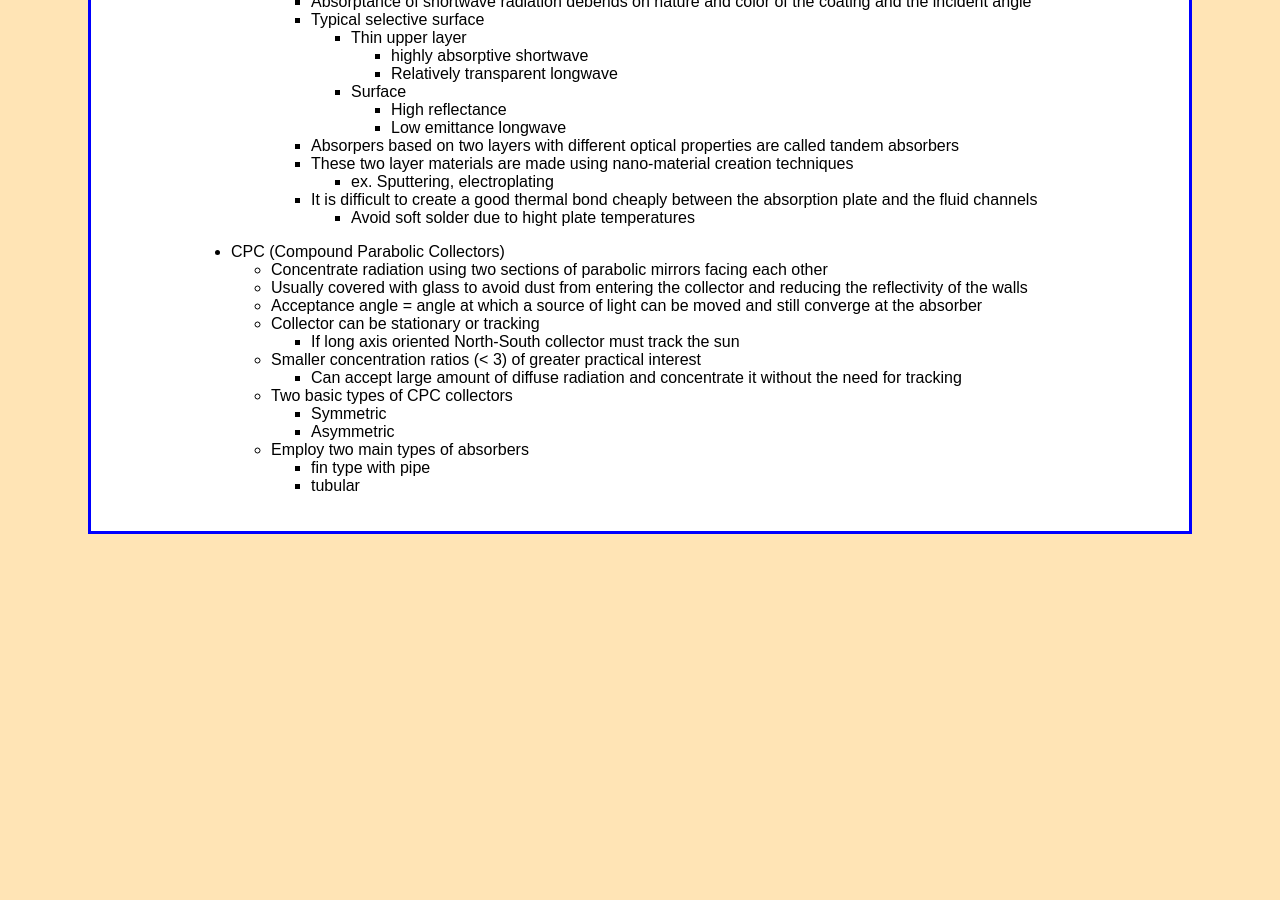
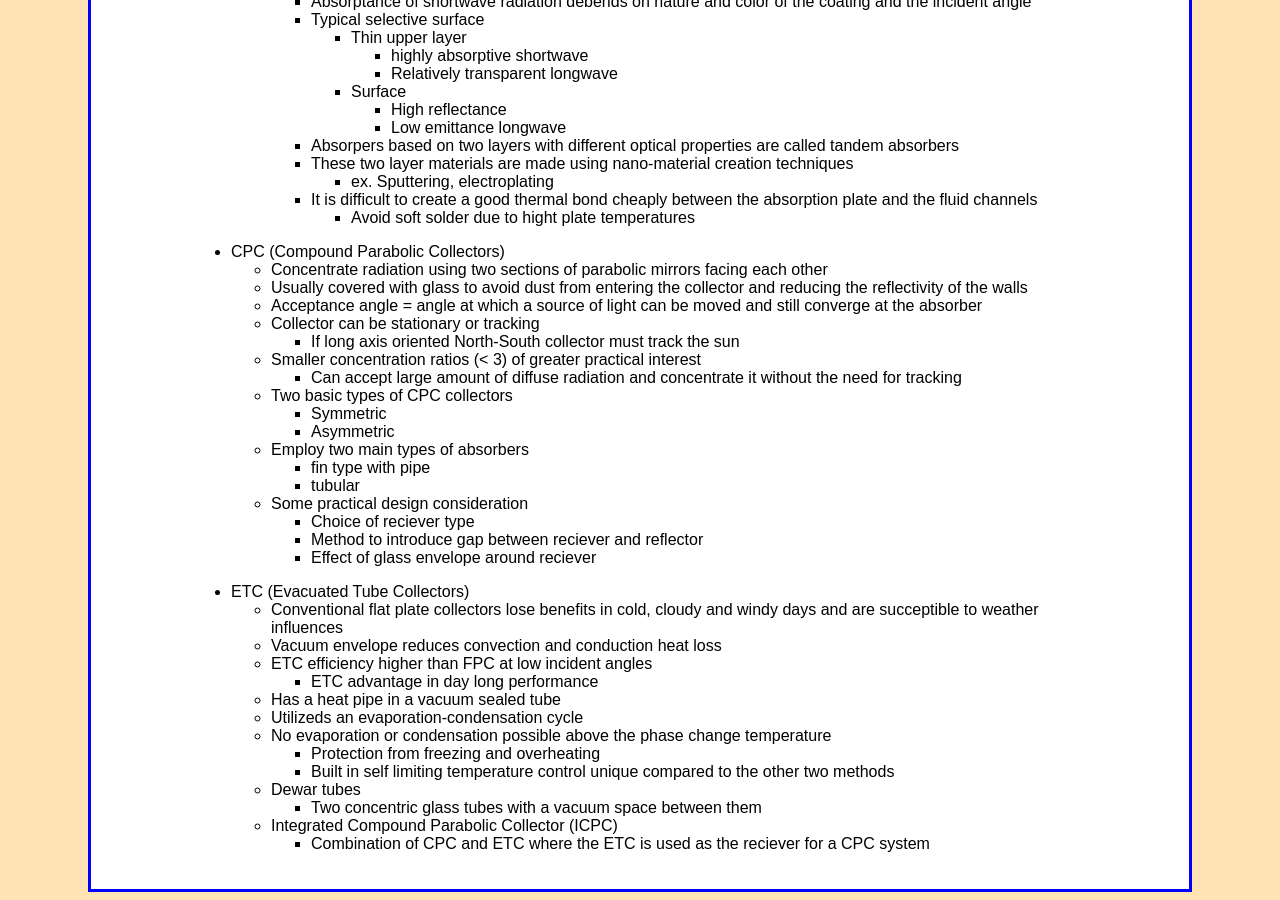
Before and after one commit to jbm950/jbm950.github.io, a Jekyll site: the page built from notes/sustainability/articles/solar_thermal_collectors_and_applications/solar_thermal_collectors_and_applications.html, in a window 1280 px wide and 900 px high, scrolled down 1904 px. Built offline with Jekyll 4.4.1, drawn with Linux system fonts in a browser that asks for light colours; before the commit the page ends 2446 px from its top, so only the background shows below that.

Commit message:
added to solar thermal collectors and applications notes

```diff
--- a/notes/sustainability/articles/solar_thermal_collectors_and_applications/solar_thermal_collectors_and_applications.html
+++ b/notes/sustainability/articles/solar_thermal_collectors_and_applications/solar_thermal_collectors_and_applications.html
@@ -250,6 +250,40 @@ target="_blank">Full Article</a></p>
 <li>fin type with pipe</li>
 <li>tubular</li>
 </ul></li>
+<li>Some practical design consideration
+<ul>
+<li>Choice of reciever type</li>
+<li>Method to introduce gap between reciever and reflector</li>
+<li>Effect of glass envelope around reciever</li>
+</ul></li>
+</ul></li>
+</ul>
+</blockquote>
+<blockquote>
+<ul>
+<li>ETC (Evacuated Tube Collectors)
+<ul>
+<li>Conventional flat plate collectors lose benefits in cold, cloudy and windy days and are succeptible to weather influences</li>
+<li>Vacuum envelope reduces convection and conduction heat loss</li>
+<li>ETC efficiency higher than FPC at low incident angles
+<ul>
+<li>ETC advantage in day long performance</li>
+</ul></li>
+<li>Has a heat pipe in a vacuum sealed tube</li>
+<li>Utilizeds an evaporation-condensation cycle</li>
+<li>No evaporation or condensation possible above the phase change temperature
+<ul>
+<li>Protection from freezing and overheating</li>
+<li>Built in self limiting temperature control unique compared to the other two methods</li>
+</ul></li>
+<li>Dewar tubes
+<ul>
+<li>Two concentric glass tubes with a vacuum space between them</li>
+</ul></li>
+<li>Integrated Compound Parabolic Collector (ICPC)
+<ul>
+<li>Combination of CPC and ETC where the ETC is used as the reciever for a CPC system</li>
+</ul></li>
 </ul></li>
 </ul>
 </blockquote>
```
Also changed, not shown: source/notes/sustainability/articles/solar_thermal_collectors_and_applications/solar_thermal_collectors_and_applications.md (+23 -0 lines).
